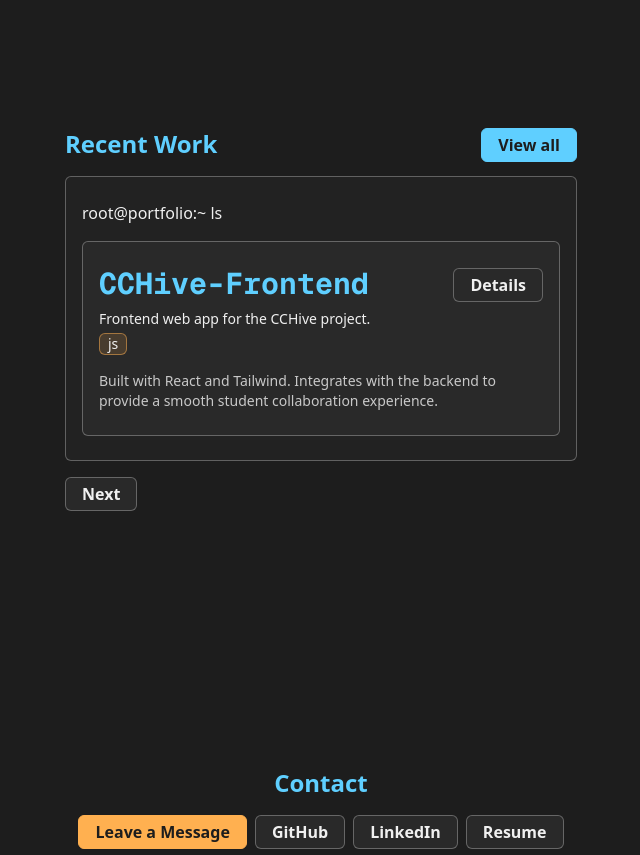
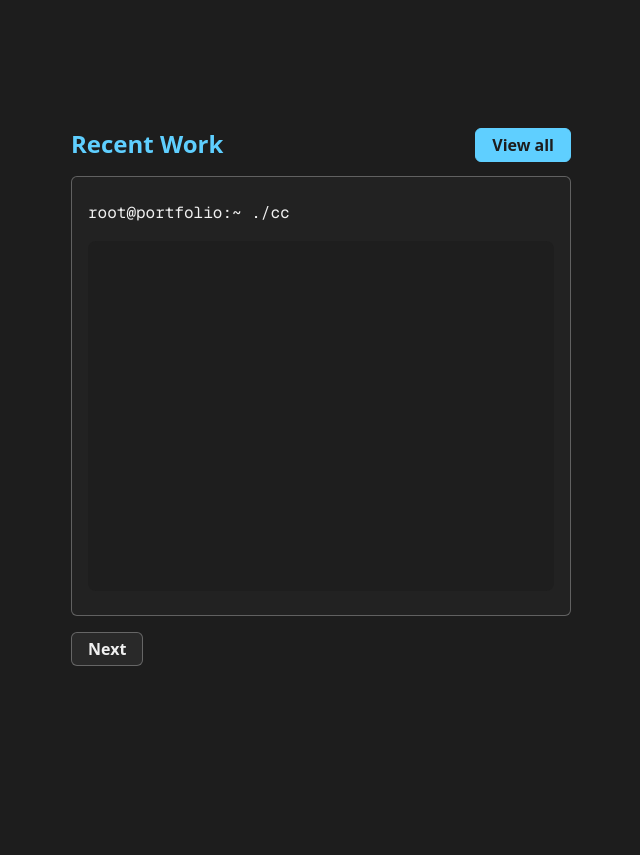
Before and after one commit to amrxt1/portfolio, a Next.js app: page / in a window 1280 px wide. Shown: the part 1080-1935 px from the top of the page, without its empty margins (319-959 px from the left). Built offline with nearby package versions, Linux system fonts and the light colour scheme.

Commit message:
Auto advance ProjectsIntro with typewriting cmd

```diff
--- a/src/app/page.js
+++ b/src/app/page.js
@@ -9,7 +9,7 @@
     <main className="space-y-64">
       <Hero />
       <AboutMe />
-      <ProjectsIntro />
+      <ProjectsIntro interval={10000} />
       <ContactLinks />
       <Footer />
     </main>
--- a/src/components/home/AboutMe.jsx
+++ b/src/components/home/AboutMe.jsx
@@ -7,7 +7,8 @@
       <h1 className="text-primary mb-4 text-center text-2xl font-bold">
         About
       </h1>
-      <div className="select-text">
+      <div className="flex w-full justify-center">
+        <div className="max-w-[500px] select-text">
           <p>
             Lorem ipsum dolor sit amet consectetur adipisicing elit. Quis soluta
             doloribus assumenda! Tempora itaque est, similique explicabo ullam
@@ -15,6 +16,7 @@
             obcaecati inventore ipsum.
           </p>
         </div>
+      </div>
     </Container>
   );
 };
--- a/src/components/home/ProjectsIntro.jsx
+++ b/src/components/home/ProjectsIntro.jsx
@@ -5,32 +5,53 @@
 import CodeBlock from "../ui/CodeBlock";
 
 import { useState, useEffect } from "react";
-import { easeIn, easeInOut, motion } from "motion/react";
+import { motion } from "motion/react";
 import Link from "next/link";
 
 import projectsData from "@/data/projectsData";
 
 function advanceProject(setProject) {
-  setProject((prev) => {
-    if (prev === projectsData.length - 1) {
-      return 0;
-    } else {
-      return prev + 1;
-    }
-  });
+  setProject((prev) => (prev === projectsData.length - 1 ? 0 : prev + 1));
 }
 
-const ProjectsIntro = ({ interval = 5000 }) => {
+const ProjectsIntro = ({ projectInterval = 4000, cmdInterval = 100 }) => {
   const [currentProject, setProject] = useState(0);
+  const { slug } = projectsData[currentProject];
+  const completeCmd = "./" + slug + " --info";
+  // store whats being shown in cmd
+  const [showCmd, setCmd] = useState("");
+  const [cmdIndex, setCmdIndex] = useState(0);
+  // renderProject?
+  const renderProject = showCmd.length === completeCmd.length ? false : true;
 
+  // typewriter effect
   useEffect(() => {
-    const timeout = setTimeout(() => advanceProject(setProject), interval);
+    if (cmdIndex < completeCmd.length) {
+      const timeout = setTimeout(() => {
+        setCmd((prev) => prev + completeCmd[cmdIndex]);
+        setCmdIndex((prev) => prev + 1);
+      }, cmdInterval);
 
       return () => clearTimeout(timeout);
-  }, [currentProject]);
+    }
+  }, [completeCmd, cmdIndex, cmdInterval]);
+
+  // advance project every projectsInterval
+  useEffect(() => {
+    if (showCmd.length === completeCmd.length) {
+      const timeout = setTimeout(() => {
+        setCmdIndex(0);
+        setCmd("");
+        advanceProject(setProject);
+      }, projectInterval);
+
+      return () => clearTimeout(timeout);
+    }
+  }, [cmdIndex, completeCmd.length, projectInterval]);
 
   return (
-    <Container>
+    <Container className="flex justify-center">
+      <div className="max-w-[500px] flex-1">
         <div className="flex gap-4">
           <h2 className="text-primary mb-4 flex-1 text-2xl font-bold">
             Recent Work
@@ -39,7 +60,14 @@
             <Button primary>View all</Button>
           </Link>
         </div>
-      <CodeBlock childClass="mt-4 " selfClass="bg-surface/50">
+        <CodeBlock
+          childClass="mt-4 font-sans"
+          selfClass="font-mono bg-surface/50"
+          cmd={showCmd}
+        >
+          {renderProject ? (
+            <div className="bg-background aspect-4/3 animate-pulse rounded-lg p-4"></div>
+          ) : (
             <ProjectCard
               project={projectsData[currentProject]}
               className="relative overflow-clip"
@@ -54,9 +82,19 @@
                 className="bg-background pointer-events-none absolute inset-0 z-20 w-full"
               />
             </ProjectCard>
+          )}
         </CodeBlock>
-      <div className="mt-4" onClick={() => advanceProject(setProject)}>
-        <Button tertiary>Next</Button>
+        <Button
+          onClick={() => {
+            setCmdIndex(0);
+            setCmd("");
+            advanceProject(setProject);
+          }}
+          className="mt-4"
+          tertiary
+        >
+          Next
+        </Button>
       </div>
     </Container>
   );
--- a/src/components/ui/Button.jsx
+++ b/src/components/ui/Button.jsx
@@ -8,9 +8,11 @@
   accent = false,
   tertiary = false,
   className = "",
+  onClick,
 }) => {
   return (
     <motion.button
+      onClick={onClick}
       whileHover={{
         y: -2,
         transition: { duration: 0.2, ease: "easeOut" },
```
Lines whose indentation alone changed are shown as unchanged.
